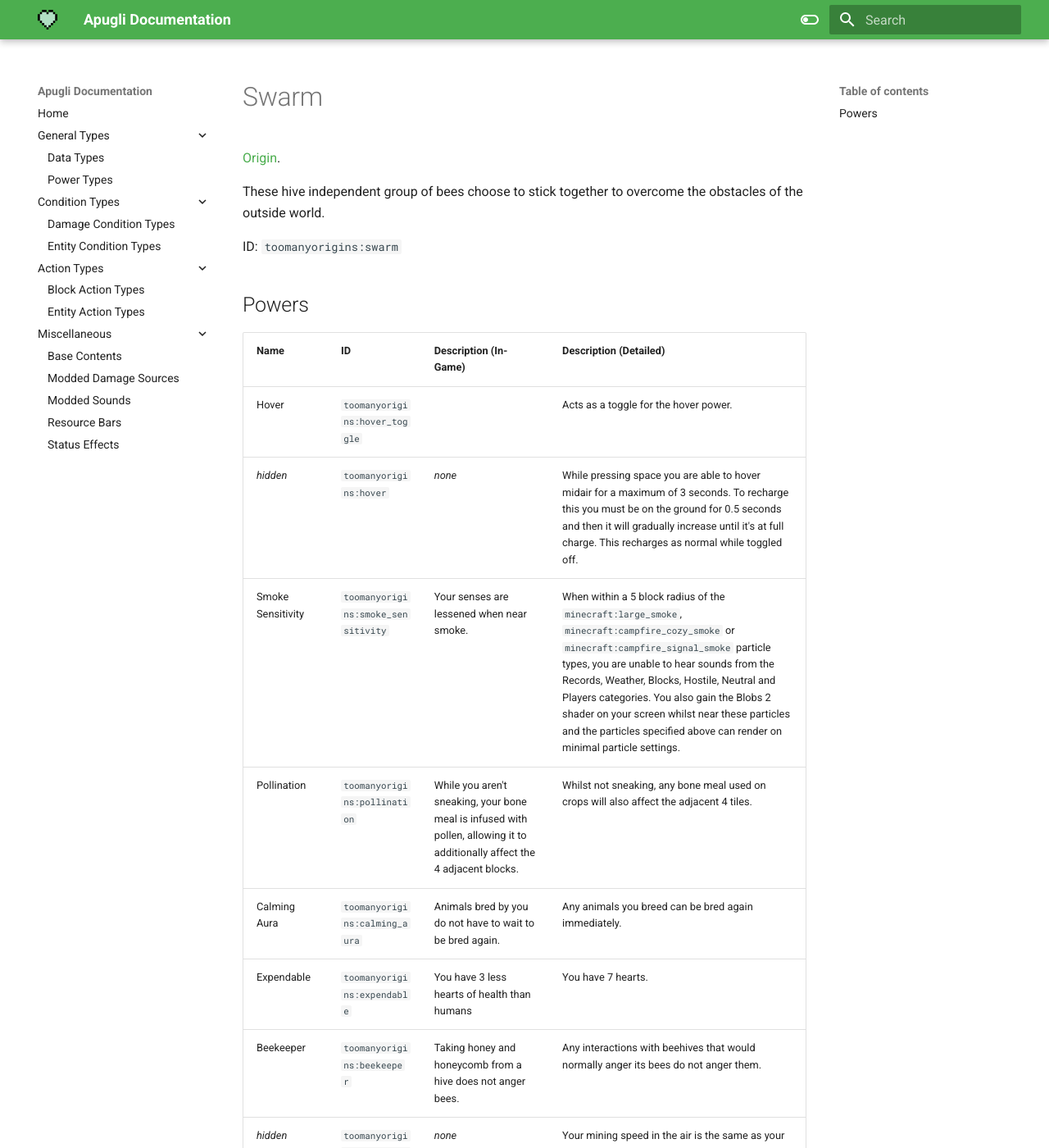
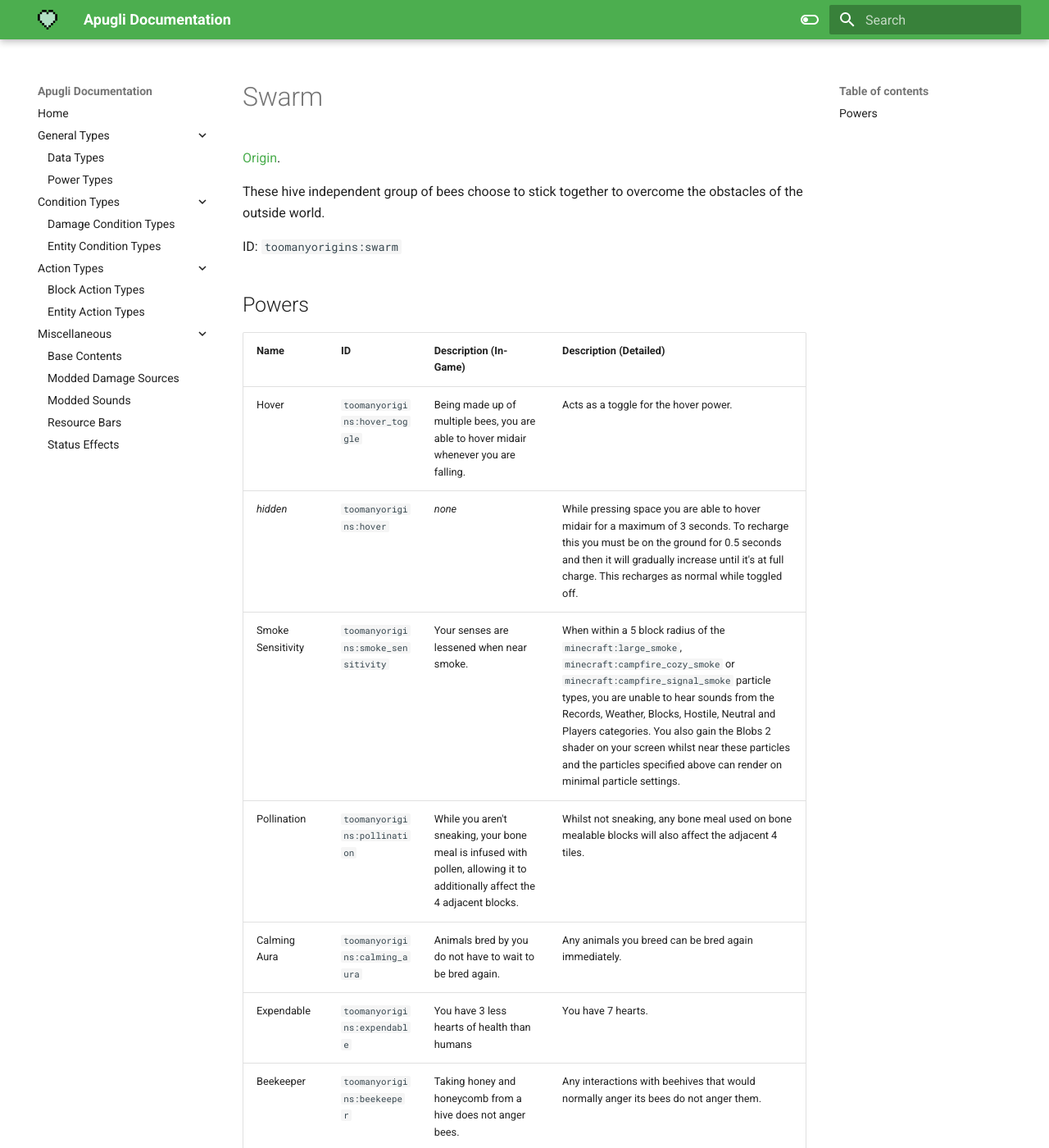
Before and after one commit to MerchantPug/apugli-docs, an MkDocs documentation site: the page built from docs/misc/base_contents/origins/tmo/swarm.md, in a window 1280 px wide and 1400 px high. Shown: the whole window at 82% size. Built offline with MkDocs 1.6.1 and Material for MkDocs 9.7.7, drawn with Linux system fonts in a browser that asks for light colours.

Commit message:
Update swarm.md

```diff
--- a/docs/misc/base_contents/origins/tmo/swarm.md
+++ b/docs/misc/base_contents/origins/tmo/swarm.md
@@ -14,10 +14,10 @@ ID: `toomanyorigins:swarm`
 
 Name | ID | Description (In-Game) | Description (Detailed)
 -----|----|-----------------------|------------------------
-Hover | `toomanyorigins:hover_toggle` | | Acts as a toggle for the hover power.
+Hover | `toomanyorigins:hover_toggle` | Being made up of multiple bees, you are able to hover midair whenever you are falling. | Acts as a toggle for the hover power.
 *hidden* | `toomanyorigins:hover` | *none* | While pressing space you are able to hover midair for a maximum of 3 seconds. To recharge this you must be on the ground for 0.5 seconds and then it will gradually increase until it's at full charge. This recharges as normal while toggled off.
 Smoke Sensitivity | `toomanyorigins:smoke_sensitivity` | Your senses are lessened when near smoke. | When within a 5 block radius of the `minecraft:large_smoke`, `minecraft:campfire_cozy_smoke` or `minecraft:campfire_signal_smoke` particle types, you are unable to hear sounds from the Records, Weather, Blocks, Hostile, Neutral and Players categories. You also gain the Blobs 2 shader on your screen whilst near these particles and the particles specified above can render on minimal particle settings.
-Pollination | `toomanyorigins:pollination` | While you aren't sneaking, your bone meal is infused with pollen, allowing it to additionally affect the 4 adjacent blocks. | Whilst not sneaking, any bone meal used on crops will also affect the adjacent 4 tiles.
+Pollination | `toomanyorigins:pollination` | While you aren't sneaking, your bone meal is infused with pollen, allowing it to additionally affect the 4 adjacent blocks. | Whilst not sneaking, any bone meal used on bone mealable blocks will also affect the adjacent 4 tiles.
 Calming Aura | `toomanyorigins:calming_aura` | Animals bred by you do not have to wait to be bred again. | Any animals you breed can be bred again immediately.
 Expendable | `toomanyorigins:expendable` | You have 3 less hearts of health than humans | You have 7 hearts.
 Beekeeper | `toomanyorigins:beekeeper` | Taking honey and honeycomb from a hive does not anger bees. | Any interactions with beehives that would normally anger  its bees do not anger them.
```
